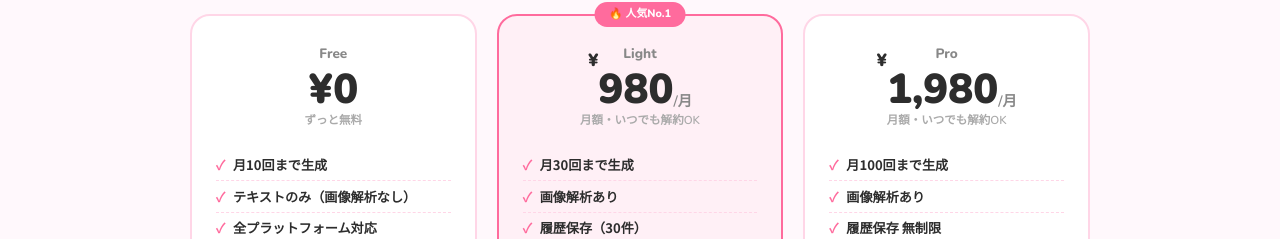
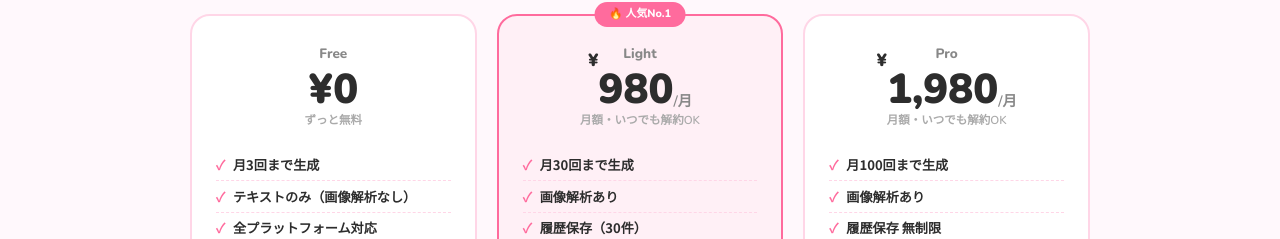
Before and after one commit to king-ai719/sns-post, a Next.js app: page / in a window 1280 px wide. Shown: the part 2349-2588 px from the top of the page. Built offline with nearby package versions, Linux system fonts and the light colour scheme.

Commit message:
fix: free plan display 10→3

```diff
--- a/src/app/page.tsx
+++ b/src/app/page.tsx
@@ -238,7 +238,7 @@ export default function LandingPage() {
         <div className="lp-plan-price">¥<span>0</span></div>
         <div className="lp-plan-note">ずっと無料</div>
         <ul className="lp-plan-features">
-          <li>月10回まで生成</li>
+          <li>月3回まで生成</li>
           <li>テキストのみ（画像解析なし）</li>
           <li>全プラットフォーム対応</li>
         </ul>
```
